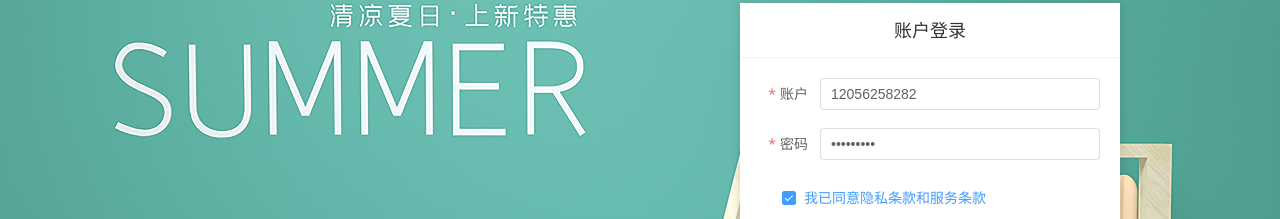
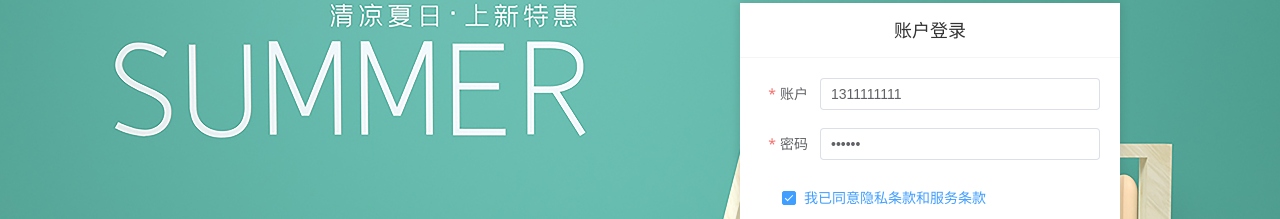
Before and after one commit to hua123an/shopping, a Vue app: page /login in a window 1280 px wide. Shown: the part 184-403 px from the top of the page. Built offline with nearby package versions, Linux system fonts and the light colour scheme; a small style sheet from the web is missing.

Commit message:
finish project

```diff
--- a/src/views/login/LoginView.vue
+++ b/src/views/login/LoginView.vue
@@ -6,8 +6,8 @@ import {useRouter} from "vue-router";
 import {useUserStore} from "@/stores/userStore";
 const router = useRouter()
 const userInfo = ref({
-  account : "12056258282 ",
-  password : "hm#qd@23!",
+  account : "1311111111 ",
+  password : "123456",
   agree : true
 })
 const rules = {
@@ -37,7 +37,7 @@ const doLogin = () => {
       // 1. 提示用户
       ElMessage({ type: 'success', message: '登录成功' })
       // 2. 跳转首页
-     router.replace({path : "/"})
+     await router.replace({path: "/"})
     }
   })
 }
```
